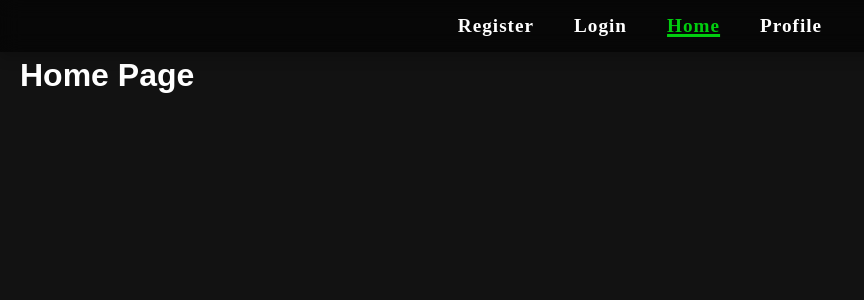
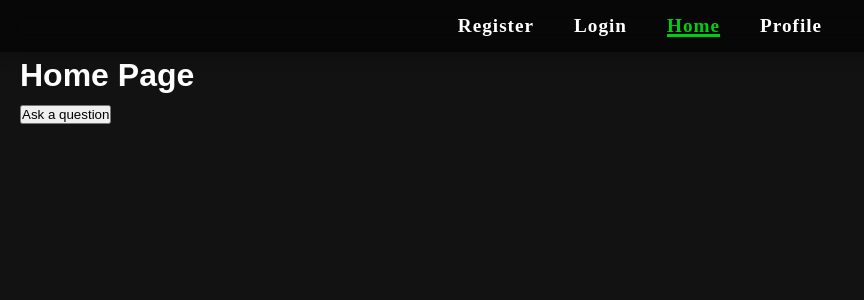
Before and after one commit to MrEpiko/LangOverflow, a React (Vite) app in the folder client/: page / in a window 1280 px wide. Shown: the top 300 px of the page, without its empty margins (0-864 px from the left). Built offline with nearby package versions, Linux system fonts and the light colour scheme; no server answers; sample sign-in values are in the browser's storage.

Commit message:
Added questions page and added route for it.

```diff
--- a/client/src/pages/HomePage.jsx
+++ b/client/src/pages/HomePage.jsx
@@ -1,11 +1,20 @@
+import { useNavigate } from 'react-router-dom';
 import { useAuthContext } from '../hooks/useAuthContext';
+
 const HomePage = () => {
   const { user } = useAuthContext();
+  const navigate = useNavigate();
+
+  const handleOnClick = () => {
+    navigate('/question');
+  }
+
   return (
     <>
       <h1>Home Page</h1>
       <h2>{user.username}</h2>
       <h3>{user.email}</h3>
+      <button onClick={handleOnClick}>Ask a question</button>
     </>
   );
 }
--- /dev/null
+++ b/client/src/pages/QuestionPage.jsx
@@ -0,0 +1,10 @@
+import React from 'react'
+import styles from './QuestionPage.module.css'
+
+const QuestionPage = () => {
+  return (
+    <h1>Ask a question?</h1>
+  )
+}
+
+export default QuestionPage
--- a/client/src/routes/routes.jsx
+++ b/client/src/routes/routes.jsx
@@ -6,6 +6,7 @@ import ProfilePage from "../pages/ProfilePage";
 import NotFoundPage from "../pages/NotFoundPage";
 import Pagelayout from "../layouts/Pagelayout";
 import ProtectedRoute from "./ProtectedRoute";
+import QuestionPage from "../pages/QuestionPage";
 const routes = [
   {
     path: '/',
@@ -17,6 +18,16 @@ const routes = [
         </ProtectedRoute>
     ),
     errorElement: <NotFoundPage/>,
+  },
+  {
+  path: '/question',
+    element: (
+        <ProtectedRoute>
+            <Pagelayout>
+                <QuestionPage/>
+            </Pagelayout>
+        </ProtectedRoute>
+    )
   },
   {
     path: '/login',
```
Also changed, not shown: client/src/pages/QuestionPage.module.css (added).
